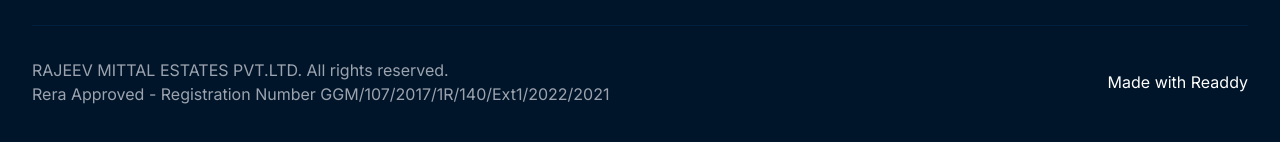
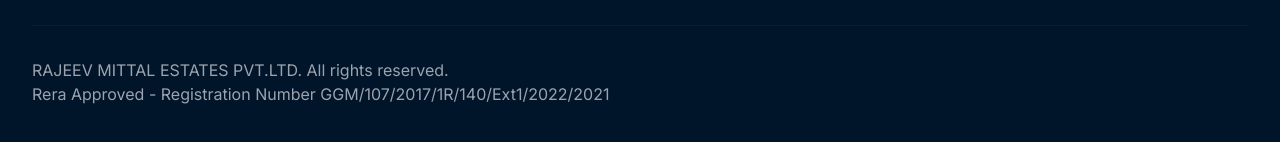
Before and after one commit to Krishna171205/final-frontend, a React (Vite) app: page / in a window 1280 px wide. Shown: the part 7613-7755 px from the top of the page. Built offline with nearby package versions, Linux system fonts and the light colour scheme; no server answers.

Commit message:
removing the readdy part

```diff
--- a/src/pages/home/page.tsx
+++ b/src/pages/home/page.tsx
@@ -1363,9 +1363,7 @@
           </div>
           <div className="border-t border-navy-800 mt-12 pt-8 flex flex-col md:flex-row justify-between items-center">
             <p className="text-gray-400 mb-4 md:mb-0">RAJEEV MITTAL ESTATES PVT.LTD. All rights reserved.<br />Rera Approved - Registration Number GGM/107/2017/1R/140/Ext1/2022/2021</p>
-            <a href="https://readdy.ai/?origin=logo" className="text-gold-400 hover:text-gold-300 cursor-pointer transition-colors">
-              Made with Readdy
-            </a>
+
           </div>
         </div>
       </footer>
```
